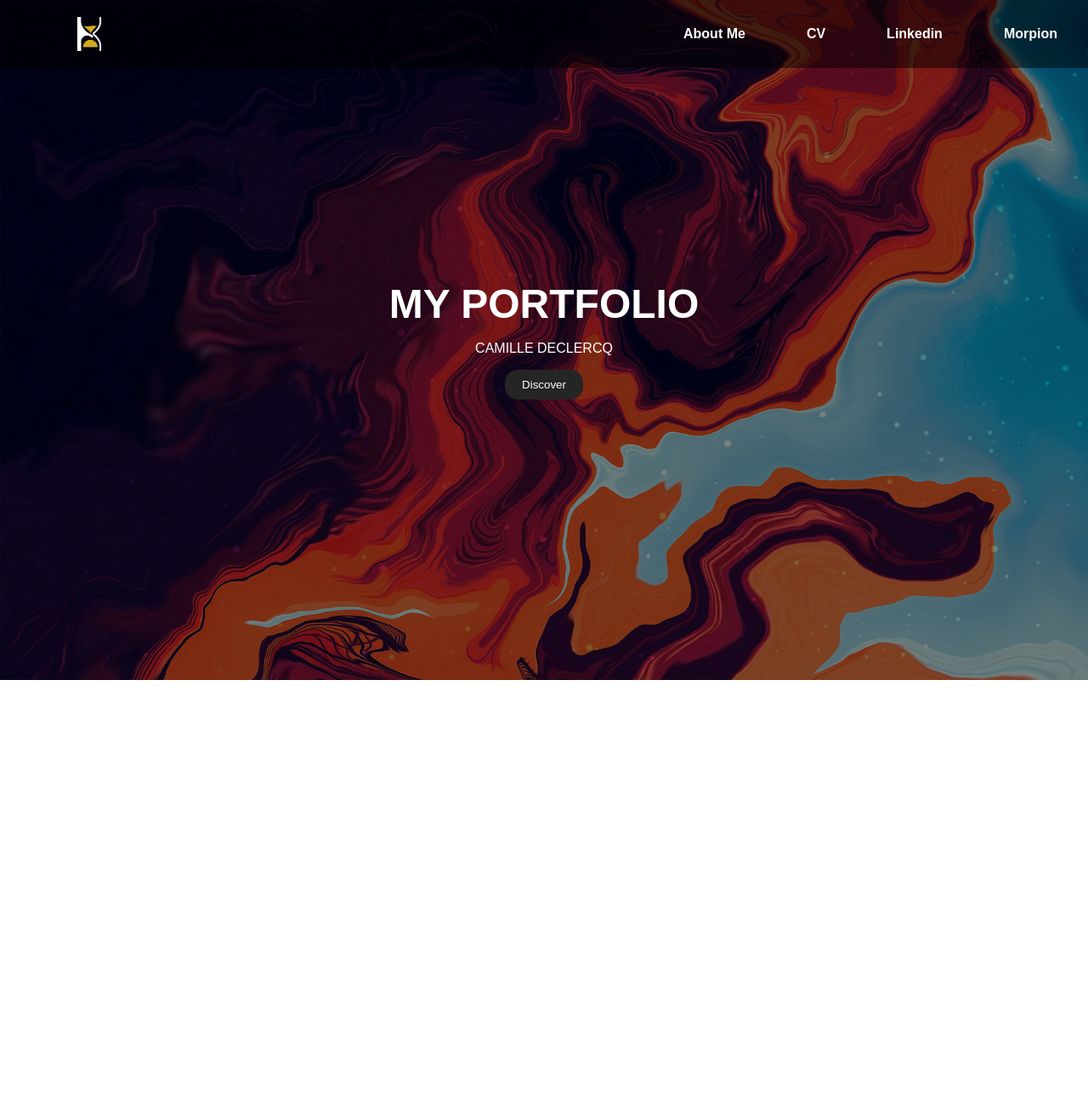
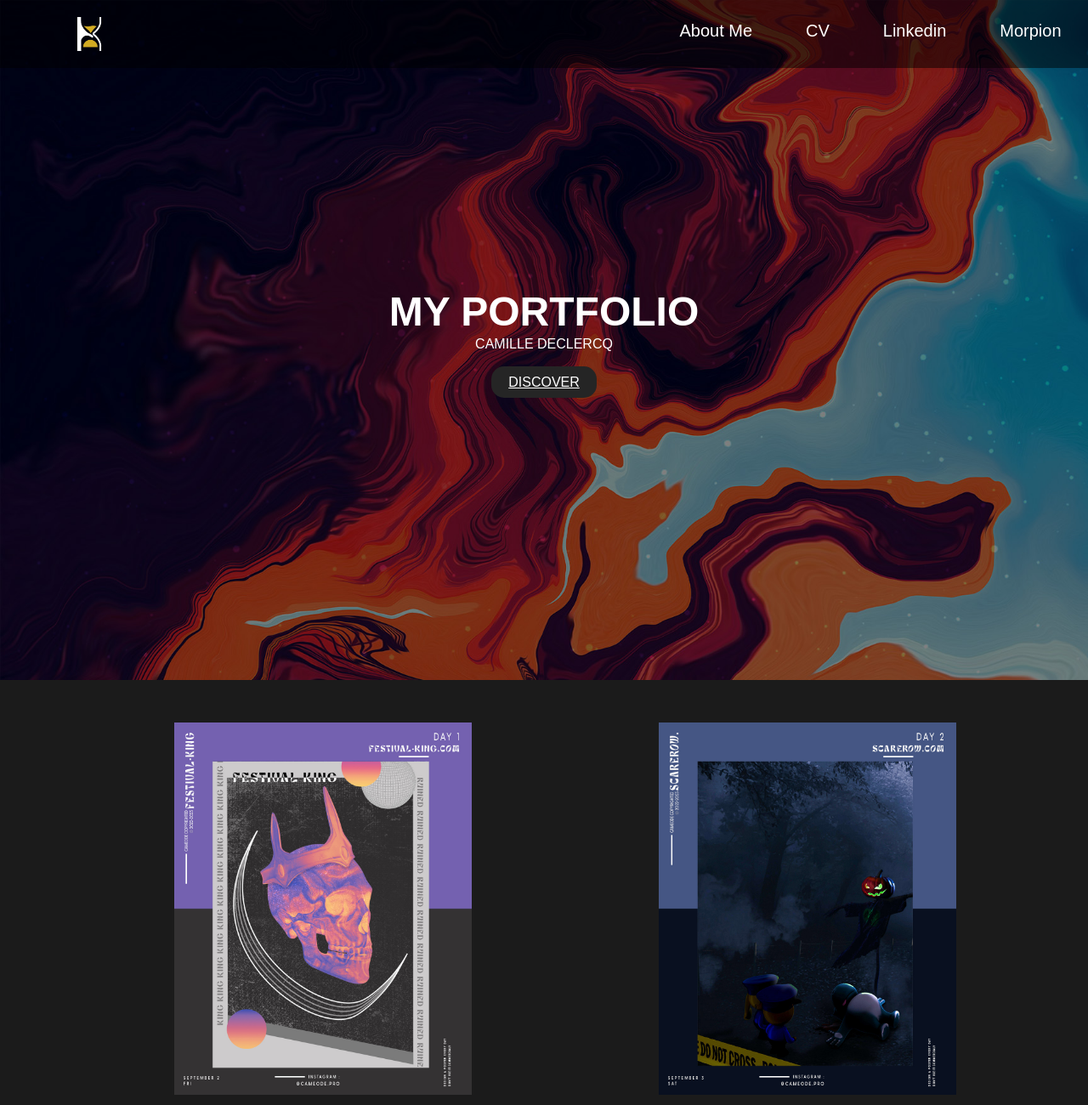
Before and after one commit to Camcamjade/Portfolio, a plain HTML site: page projetCamille/index.html in a window 1280 px wide. Shown: the top 1300 px of the page at 85% size. Drawn offline with nearby package versions, Linux system fonts and the light colour scheme.

Commit message:
Add files via upload

```diff
--- a/projetCamille/css/style.css
+++ b/projetCamille/css/style.css
@@ -3,12 +3,14 @@ body{
     padding: 0;
     height:200vh;
     font-family: Montserrat, sans-serif;
+    background-color: #1b1b1b;
 }
 
 h1{
     font-size: 3rem;
     color: white;
     margin: 0px;
+    font-weight: bold;
 }
 
 h3{
@@ -56,7 +58,7 @@ h3{
 }
 
 
-.navbar{
+.mynavbar{
     width: 100vw;
     height: 10vh;
     background-color: rgba(0, 0, 0, 0.5);
@@ -68,16 +70,17 @@ h3{
     z-index: 1;
 }
 
-.navItems{
+.mynavItems{
     display: flex;
     justify-content: space-around;
     width: 40vw;
     text-transform: capitalize;
 }
 
-.link{
+.mylink{
     color: white;
     text-decoration: none;
+    font-size: 1rem !important;
 }
 
 .logo{
@@ -91,3 +94,10 @@ h3{
     position: absolute;
     text-transform: uppercase;
 }
+
+
+.img1 {
+    max-width: 350px;
+    margin-left: 50px;
+    margin-top: 50px;
+}
--- a/projetCamille/index.html
+++ b/projetCamille/index.html
@@ -6,11 +6,14 @@
     <meta name="viewport"
         content="width=device-width, user-scalable=no, initial-scale=1.0, maximum-scale=1.0, minimum-scale=1.0">
     <meta http-equiv="X-UA-Compatible" content="ie=edge">
+    <link href="https://cdn.jsdelivr.net/npm/bootstrap@5.3.2/dist/css/bootstrap.min.css" rel="stylesheet" integrity="sha384-T3c6CoIi6uLrA9TneNEoa7RxnatzjcDSCmG1MXxSR1GAsXEV/Dwwykc2MPK8M2HN" crossorigin="anonymous">
+    <script src="https://cdn.jsdelivr.net/npm/bootstrap@5.3.2/dist/js/bootstrap.bundle.min.js" integrity="sha384-C6RzsynM9kWDrMNeT87bh95OGNyZPhcTNXj1NW7RuBCsyN/o0jlpcV8Qyq46cDfL" crossorigin="anonymous"></script>
+
     <link rel="stylesheet" href="css/style.css">
 </head>
 
 <body>
-    <div class="navbar">
+    <div class="mynavbar">
 
 
         <div class="logo">
@@ -18,19 +21,19 @@
         </div>
 
 
-        <div class="navItems">
-            <a class="link" href="aboutme.html">
-                <h4>About Me</h4>
+        <div class="mynavItems">
+            <a class="mylink" href="aboutme.html">
+                <h5>About Me</h5>
             </a>
-            <a class="link" href="">
-                <h4>CV</h4>
+            <a class="mylink" href="">
+                <h5>CV</h5>
             </a>
-            <a class="link" href="">
-                <h4>Linkedin</h4>
+            <a class="mylink" href="">
+                <h5>Linkedin</h5>
             </a>
 
-            <a class="link" href="morpion.html">
-                <h4>Morpion</h4>
+            <a class="mylink" href="morpion.html">
+                <h5>Morpion</h5>
             </a>
 
         </div>
@@ -42,23 +45,46 @@
         <div class="image"></div>
         <div class="textHome">
             <h1>My Portfolio</h1>
-            <h3>Camille Declercq</h3>
-            <button class="bouton">Discover</button>
-
-        </div>
-    </div>
-
-    <div class="s1">
-
-
-
-    </div>
+            <h3 class="mb-4">Camille Declercq</h3>
+            <a href="#groupimage" class="bouton">Discover</a>
 
 
 
 
 
 
+
+
+
+
+
+
+
+        </div>
+    </div>
+
+    <div id="groupimage" class="container text-center">
+        <div class="row">
+          <div class="col">
+            <img src="./image/1 - Festival King.jpg" alt="" class="img1">
+          </div>
+          <div class="col">
+            <img src="./image/2 - Scarerow.jpg" alt="" class="img1">
+          </div>
+        </div>
+        <div class="row">
+          <div class="col">
+            <img src="./image/3 - Smallest.jpg" alt="" class="img1">
+          </div>
+          <div class="col">
+            <img src="./image/4 - Crocograppe.jpg" alt="" class="img1">
+          </div>
+          <div class="col">
+            <img src="./image/5 - Different.jpg" alt="" class="img1">
+          </div>
+        </div>
+      </div>
+
 </body>
 
 </html>
--- a/projetCamille/style-aboutme.css
+++ b/projetCamille/style-aboutme.css
@@ -8,9 +8,15 @@ body{
 h1{
     font-size: 3rem;
     color: white;
+    margin-left: 100px;
 
 }
 
+.ligne {
+    width  : 50px;
+    height : 50px;
+    background : white;
+}
 
 .image{
     height: 100vh;
@@ -30,6 +36,7 @@ h1{
     align-items: start;
     justify-content: center;
     flex-direction: column;
+
 }
 
 
@@ -67,5 +74,7 @@ h1{
     position: absolute;
     text-transform: uppercase;
     display: flex;
-   margin-left: 100px;
+    justify-content: start;
+    width: 100wh;
+
 }
```
Also changed, not shown: projetCamille/aboutme.html (+9 -5 lines), projetCamille/morpion.html (+2 -0 lines), projetCamille/image/1 - Festival King.jpg (added), projetCamille/image/2 - Scarerow.jpg (added), projetCamille/image/3 - Smallest.jpg (added), projetCamille/image/4 - Crocograppe.jpg (added), projetCamille/image/5 - Different.jpg (added).
